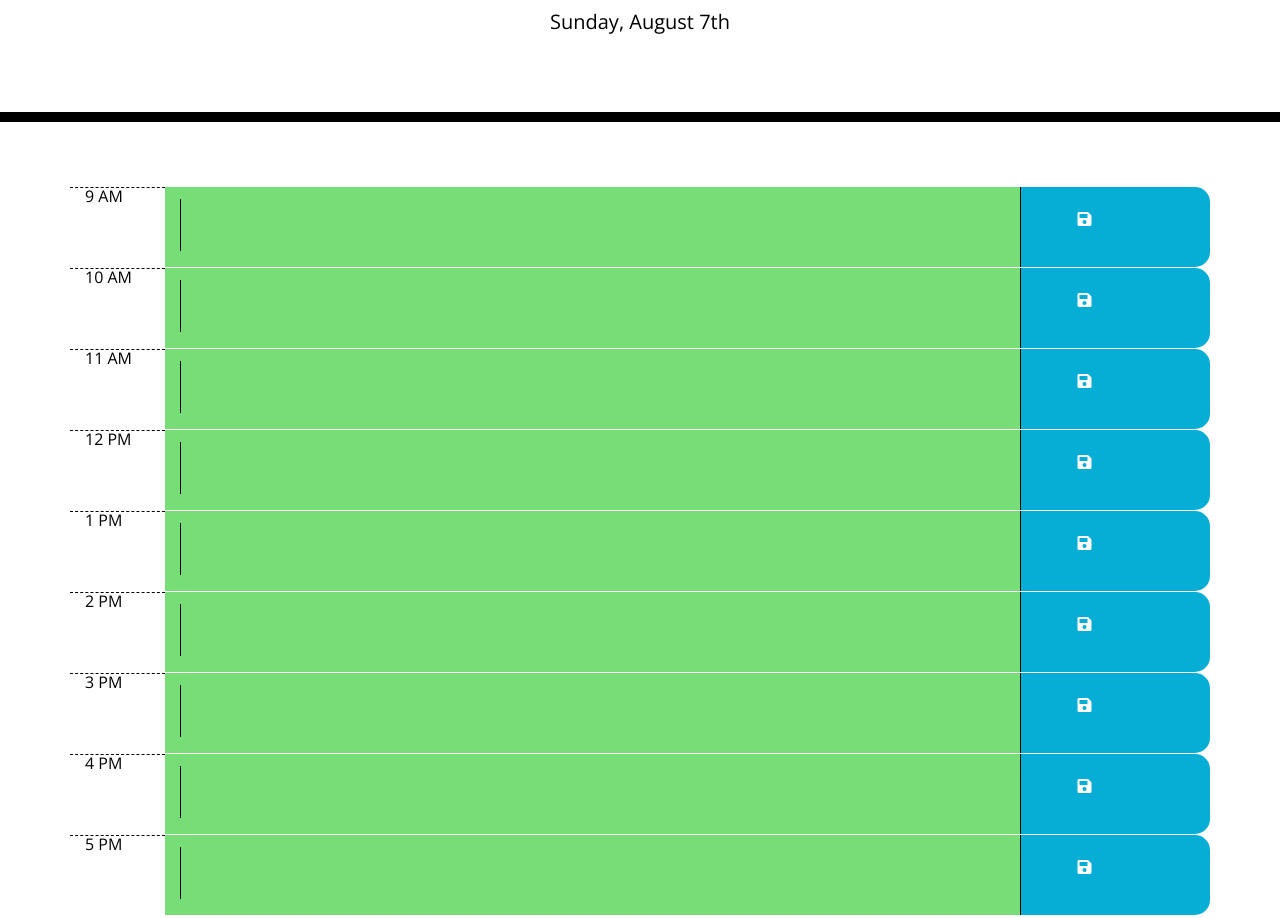
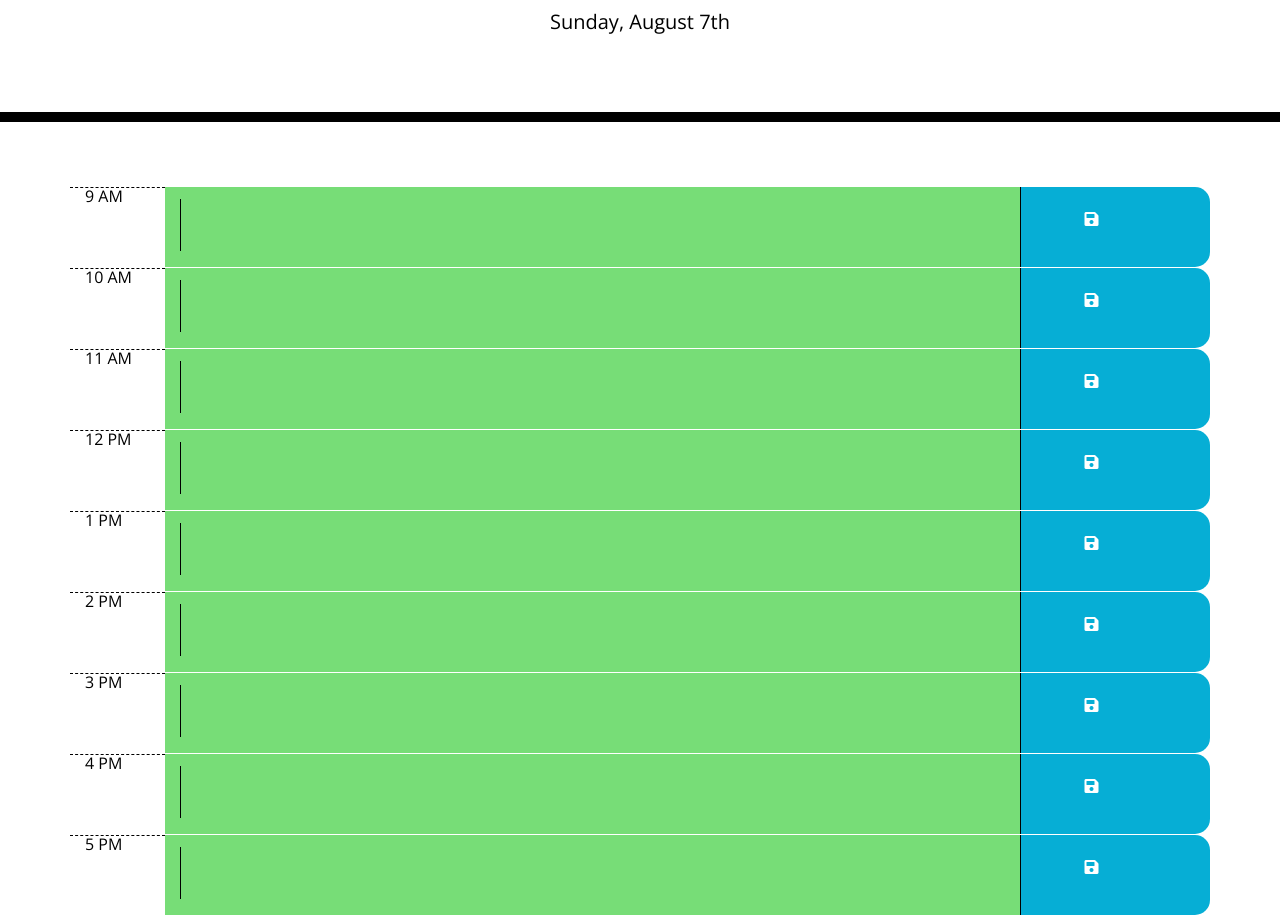
Before and after one commit to justinwl1998/work-day-scheduler, a plain HTML site: page index.html in a window 1280 px wide. Shown: the part 182-1100 px from the top of the page. Drawn offline with nearby package versions, Linux system fonts and the light colour scheme.

Commit message:
removed empty character in index.html

```diff
--- a/index.html
+++ b/index.html
@@ -37,7 +37,7 @@
           <textarea></textarea>
         </div>
         <div class="saveBtn col-2">
-          <i class="fas fa-save bi bi-save">&#xe172;</i>
+          <i class="fas fa-save bi bi-save"></i>
         </div>
       </div>
       <div class="10 timeBlock row">
@@ -55,7 +55,7 @@
           <textarea></textarea>
         </div>
         <div class="saveBtn col-2">
-          <i class="fas fa-save bi bi-save">&#xe172;</i>
+          <i class="fas fa-save bi bi-save"></i>
         </div>
       </div>
       <div class="12 timeBlock row">
@@ -64,7 +64,7 @@
           <textarea></textarea>
         </div>
         <div class="saveBtn col-2">
-          <i class="fas fa-save bi bi-save">&#xe172;</i>
+          <i class="fas fa-save bi bi-save"></i>
         </div>
       </div>
       <div class="13 timeBlock row">
@@ -73,7 +73,7 @@
           <textarea></textarea>
         </div>
         <div class="saveBtn col-2">
-          <i class="fas fa-save bi bi-save">&#xe172;</i>
+          <i class="fas fa-save bi bi-save"></i>
         </div>
       </div>
       <div class="14 timeBlock row">
@@ -82,7 +82,7 @@
           <textarea></textarea>
         </div>
         <div class="saveBtn col-2">
-          <i class="fas fa-save bi bi-save">&#xe172;</i>
+          <i class="fas fa-save bi bi-save"></i>
         </div>
       </div>
       <div class="15 timeBlock row">
@@ -91,7 +91,7 @@
           <textarea></textarea>
         </div>
         <div class="saveBtn col-2">
-          <i class="fas fa-save bi bi-save">&#xe172;</i>
+          <i class="fas fa-save bi bi-save"></i>
         </div>
       </div>
       <div class="16 timeBlock row">
@@ -100,7 +100,7 @@
           <textarea></textarea>
         </div>
         <div class="saveBtn col-2">
-          <i class="fas fa-save bi bi-save">&#xe172;</i>
+          <i class="fas fa-save bi bi-save"></i>
         </div>
       </div>
       <div class="17 timeBlock row">
@@ -109,7 +109,7 @@
           <textarea></textarea>
         </div>
         <div class="saveBtn col-2">
-          <i class="fas fa-save bi bi-save">&#xe172;</i>
+          <i class="fas fa-save bi bi-save"></i>
         </div>
       </div>
     </div>
--- a/style.css
+++ b/style.css
@@ -73,7 +73,8 @@ textarea{
 }
 
 .saveBtn i {
-  transform: translate(0%, 50%);
+  transform: translate(50%, 50%);
+  margin: 0 auto;
 }
 
 .saveBtn:hover > i {
```
